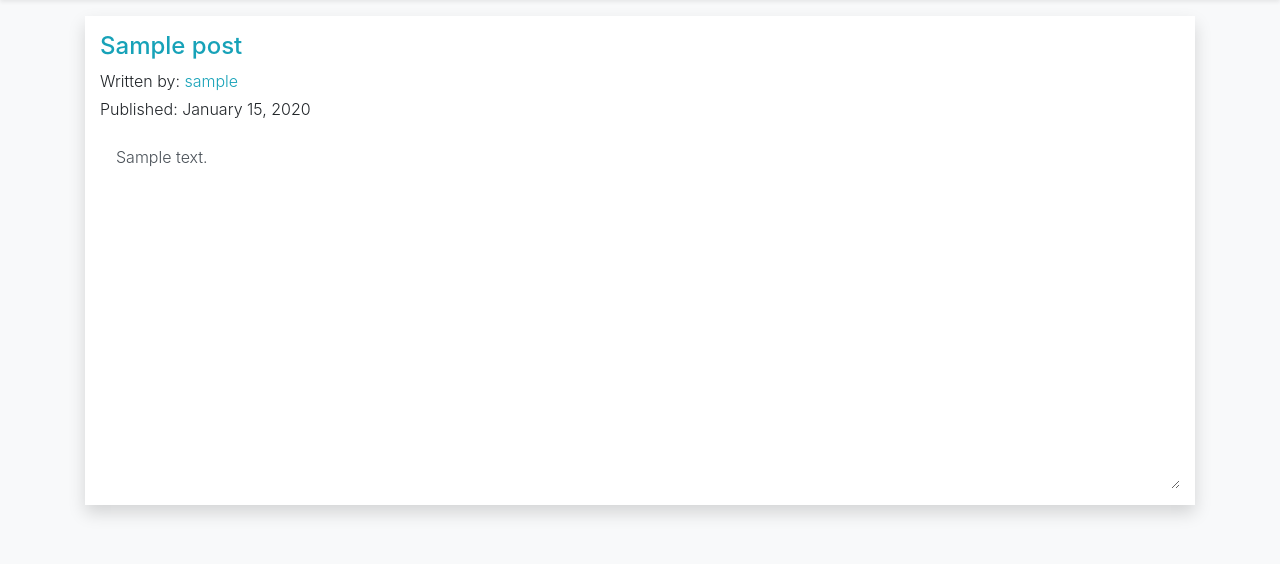
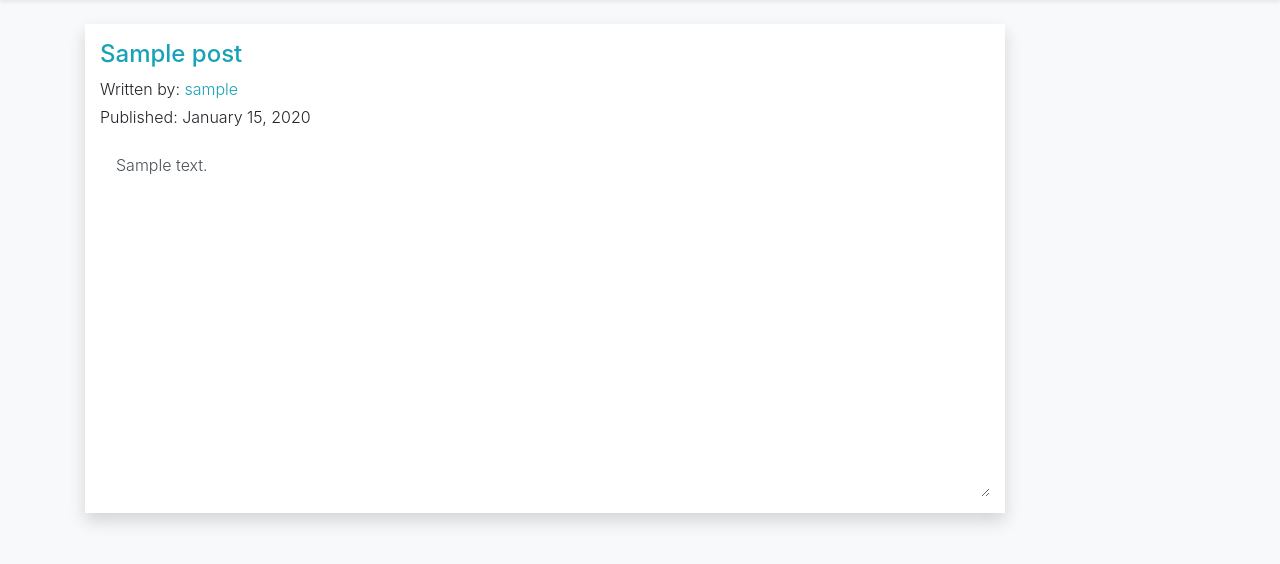
Before and after one commit to higorspinto/Social-Blog, a Flask app: page /1 in a window 1280 px wide. Shown: the part 56-620 px from the top of the page. Run offline with Flask 2, Linux system fonts and the light colour scheme; tables that the repository leaves empty hold one stand-in row (values such as "Sample post"); some libraries are stand-ins or nearby versions.

Commit message:
Blog Post Screen Updated.

```diff
--- a/social_blog/templates/blog_post.html
+++ b/social_blog/templates/blog_post.html
@@ -2,7 +2,10 @@
 
 {% block content %}
 
-    <div class="container bg-white shadow mt-3 pt-3 pb-3">
+    <div class="row justify-content-md-center mt-4">
+
+        <div class="col-sm-10">
+            <div class="container bg-white shadow pt-3 pb-3">
                 <h4 class="text-info ">{{post.title}}</h4>
                 <p class="mb-1 font-weight-light">Written by: <a class="text-info" href="{{url_for('users.user_posts',username=post.author.username)}}">{{post.author.username}}</a></p>
                 <p class="font-weight-light ">Published: {{post.date.strftime('%B %d, %Y')}}</p>
@@ -15,6 +18,16 @@
                     </div>
                 {% endif %}
             </div>
+        </div>
+
+        <div class="col-sm-2">
+            {% if current_user.is_authenticated %}
+                {% include 'snippets/current_user_profile_sm.html'%}
+                {% include 'snippets/navbar_user.html'%}
+            {% endif %}
+        </div>
+
+    </div>
 
     {% include 'modals/delete_post.html' %}
 
--- a/social_blog/templates/snippets/navbar_user.html
+++ b/social_blog/templates/snippets/navbar_user.html
@@ -7,4 +7,5 @@
         <a class="nav-link text-info" href="{{url_for('users.account')}}">My Account</a>
 
     {% endif %}
+
 </nav>
```
Also changed, not shown: social_blog/static/img/post_page.png (added). Lines whose indentation alone changed are shown as unchanged.
